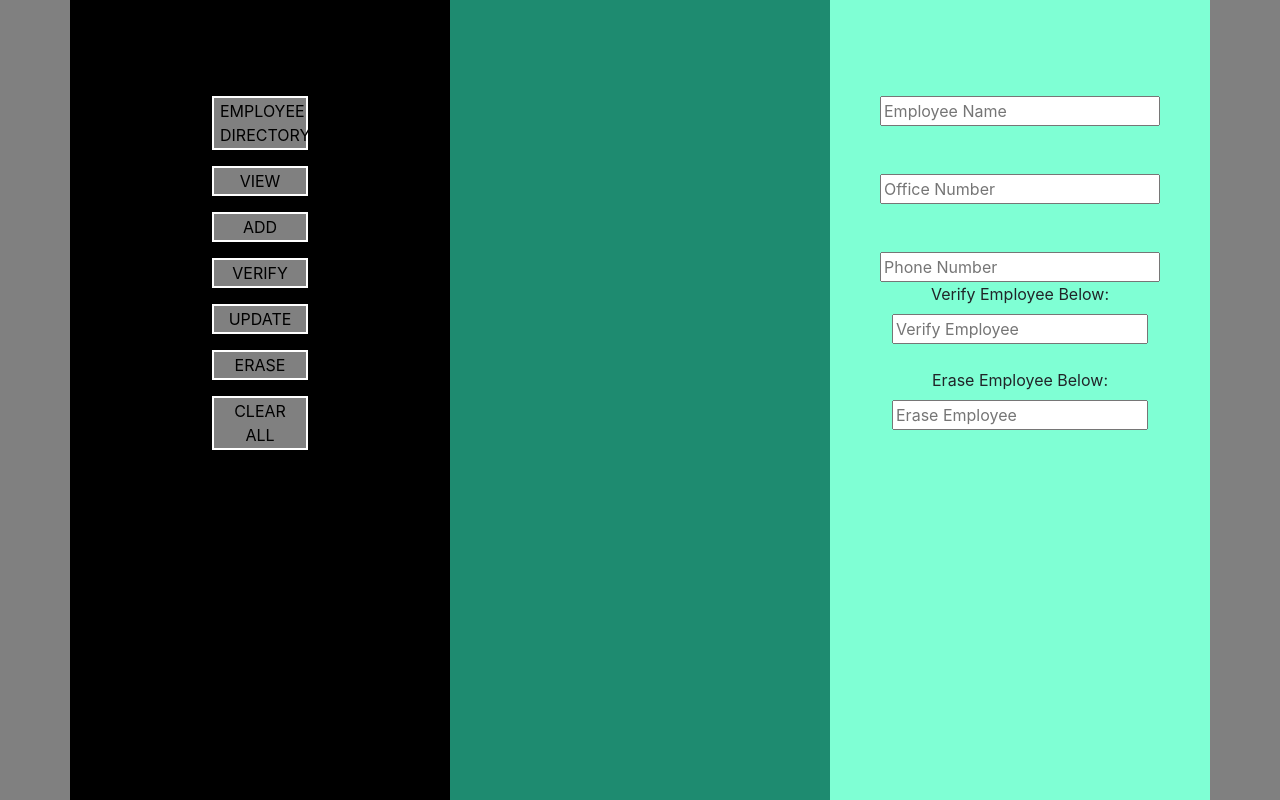
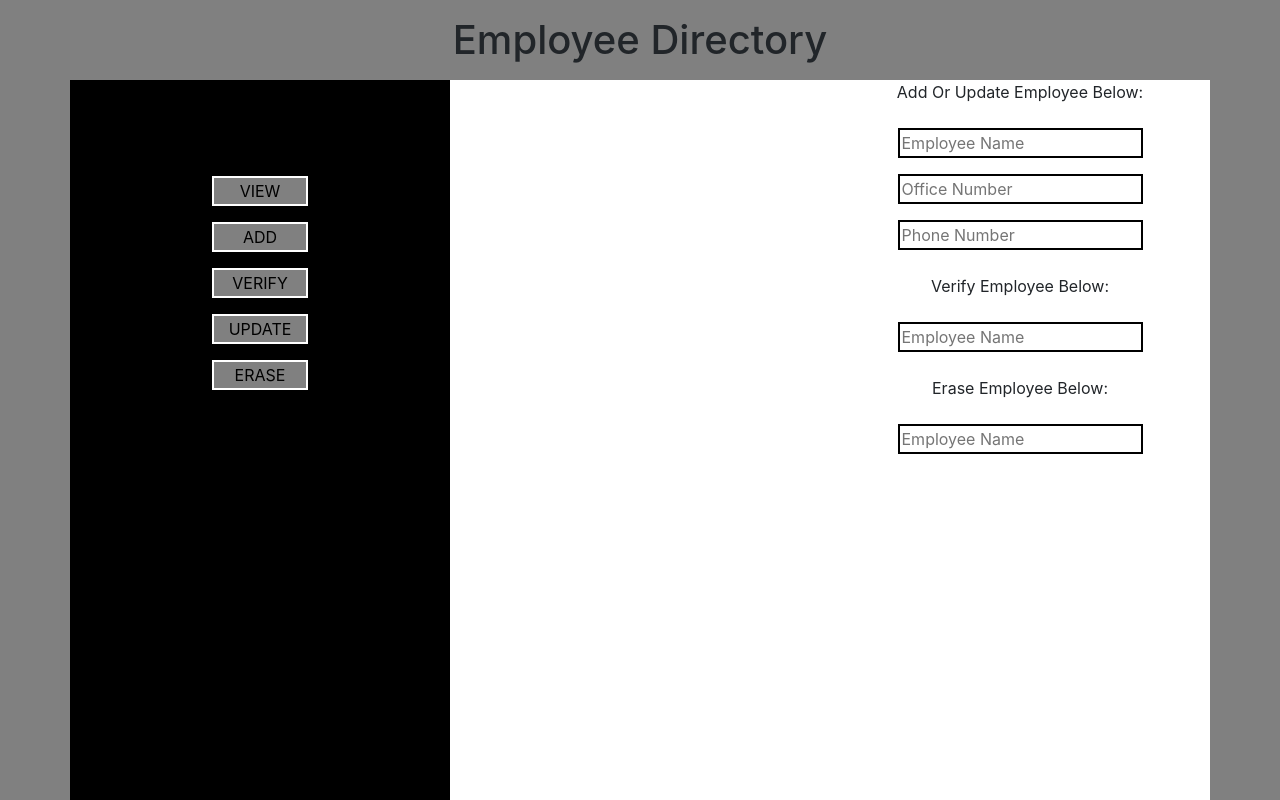
Before and after one commit to ozobianwadibia/Employee-Directory, a plain HTML site: page index.html in a window 1280 px wide. Shown: the top 800 px of the page. Drawn offline with nearby package versions, Linux system fonts and the light colour scheme.

Commit message:
Updated css file, modified app.js

```diff
--- a/assests/js/app.js
+++ b/assests/js/app.js
@@ -32,6 +32,7 @@ $("#add").on("click", add);
 
 //This function verifies the existence of an employee on the list after the 'verify' button is pressed
 function verify() {
+    // $(".main-body").empty();
     const verifyName = $("#verifyName").val();
     //temporary array to hold the inputed name
     let tempArr = [];
@@ -79,6 +80,10 @@ $("#update").on("click", update);
 function erase() {
     // $(".main-body").empty();
     const eraseName = $("#eraseName").val();
+    if (eraseName === "") {
+        alert("Please insert a name from the list below in the Erase Name field");
+    }
+
     for (let i = 0; i < employeeList.length; i++) {
         if (employeeList[i].name === eraseName) {
             employeeList.splice(i, 1);
@@ -89,14 +94,3 @@ function erase() {
     view();
 }
 $("#erase").on("click", erase);
-
-function clearAll() {
-    $(".main-body").empty();
-
-    // $("#nameInput").val('');
-    // $("#officenumInput").val('');
-    // $("#phonenumInput").val('');
-    // $("#verifyName").val('');
-    // $("#eraseName").val('');
-}
-$("#clearAll").on("click", clearAll);
--- a/assests/style.css
+++ b/assests/style.css
@@ -17,9 +17,16 @@ body {
 /* view section styling */
 
 .main-body {
-    background-color: rgb(30, 139, 112);
+    background-color: white;
     height: 100rem;
     overflow-y: scroll;
+}
+
+
+/* title */
+
+.heading h1 {
+    padding: 1rem;
 }
 
 
@@ -34,21 +41,16 @@ h1 {
 /* the inputs styling */
 
 .inputs {
-    background-color: aquamarine;
+    background-color: white;
     height: 100rem;
     text-align: center;
     overflow-y: hidden;
 }
 
-.inputs input:nth-child(1) {
-    margin-top: 6rem;
-    width: 80%;
-}
-
-.inputs input:nth-child(2),
-.inputs input:nth-child(3) {
-    width: 80%;
-    margin-top: 3rem;
+.inputs input {
+    width: 70%;
+    margin: 1rem auto 0;
+    border: 2px solid black;
 }
 
 
@@ -75,6 +77,6 @@ h1 {
     border: 3px solid black;
     height: 8rem;
     margin: 2rem auto 2rem;
-    color: white;
+    color: black;
     text-align: center;
 }
--- a/index.html
+++ b/index.html
@@ -13,15 +13,20 @@
 <body>
     <div class="container">
         <div class="row">
+            <div class="col-md-12 heading">
+                <h1>Employee Directory</h1>
+            </div>
+            <!-- col-md-12 heading -->
+        </div>
+        <!-- row -->
+        <div class="row">
             <div class="col-md-4 sidebar">
                 <div class="button-labels">
-                    <p><button>employee directory</button></p>
                     <p><button id="view">view</button></p>
                     <p><button id="add">add</button></p>
                     <p><button id="verify">verify</button></p>
                     <p><button id="update">update</button></p>
                     <p><button id="erase">erase</button></p>
-                    <p><button id="clearAll">clear all</button></p>
                 </div>
                 <!-- button-labels -->
             </div>
@@ -31,14 +36,16 @@
             </div>
             <!-- col-md-4 main-body -->
             <div class="col-md-4 inputs">
+                <label for="nameInput">Add Or Update Employee Below:</label>
                 <input type="text" id="nameInput" placeholder="Employee Name">
                 <input type="number" id="officenumInput" min=1 placeholder="Office Number">
                 <input type="text" id="phonenumInput" placeholder="Phone Number">
-                <label for="verifyName">Verify Employee Below:</label><br>
-                <input type="text" id="verifyName" placeholder="Verify Employee">
                 <br><br>
-                <label for="eraseName">Erase Employee Below:</label><br>
-                <input type="text" id="eraseName" placeholder="Erase Employee">
+                <label for="verifyName">Verify Employee Below:</label>
+                <input type="text" id="verifyName" placeholder="Employee Name">
+                <br><br>
+                <label for="eraseName">Erase Employee Below:</label>
+                <input type="text" id="eraseName" placeholder="Employee Name">
             </div>
             <!-- col-md-4 input -->
         </div>
```
